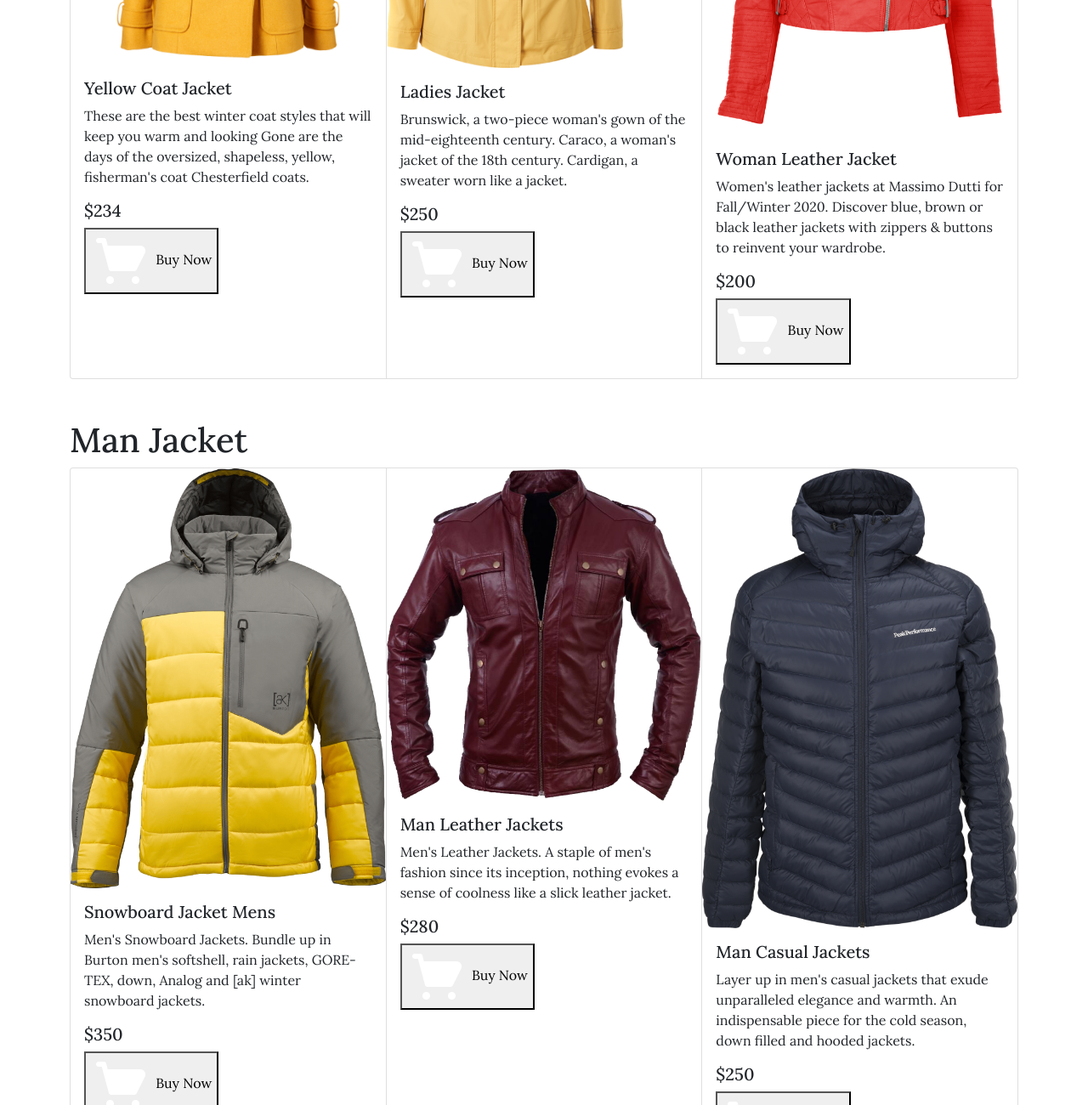
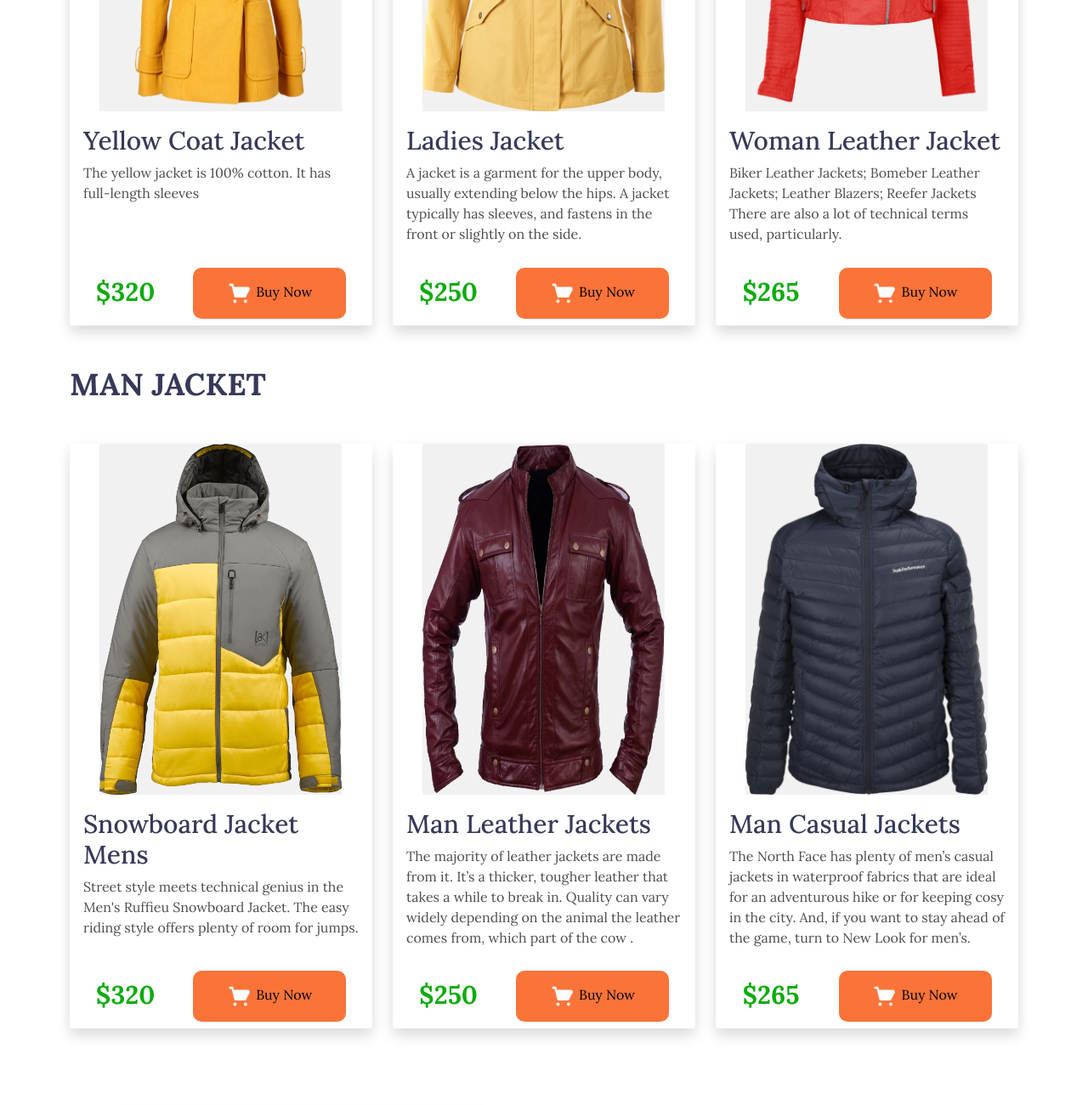
Before and after one commit to Mahfuz60/penguin-fashion-website, a plain HTML site: page index.html in a window 1280 px wide. Shown: the part 1120-2420 px from the top of the page at 85% size. Drawn offline with nearby package versions, Linux system fonts and the light colour scheme.

Commit message:
upload code

```diff
--- a/index.html
+++ b/index.html
@@ -26,7 +26,7 @@
                   <div class="d-flex justify-content-end collapse navbar-collapse" id="navbarNavAltMarkup">
                     <div class=" navbar-nav">
                       <a class="nav-link " aria-current="page" href="#">Home</a>
-                      <a class="nav-link" href="#">Product </a>
+                      <a id="click" class="nav-link" href="#">Product </a>
                       <a class="nav-link" href="#">About us</a>
                       <a class="nav-link " href="#" >Contact us</a>
                     </div>
@@ -36,12 +36,12 @@
         </section>
 
         <section class="container pt-5">
-            <div class=" bg-color row d-flex align-items-center p-5">
+            <div class=" header_part bg-color row d-flex align-items-center p-5">
                 <div class="col-md-6">
-                    <h1>Be the Penguins</h1>
-                    <h1>of Winter</h1>
+                    <h1 class="headline_first">Be the Penguins</h1>
+                    <h1 class="headline_second">of Winter</h1>
                     <p>The Macaroni penguin is found in several locations in the Indian and South Atlantic Oceans, including the Crozet, Kerguelen, Heard, South Georgia and Prince Edward Island groups. The Macaroni penguin is the world’s commonest penguin.</p>
-                    <button type="button"><img src="images/icon2.png" alt=""> Buy Now</button>
+                    <button class="buy_button"type="button"><img src="images/icon2.png" alt=""> Buy Now</button>
 
                 </div >
                 <div class=" bg_img bg_img col-md-6">
@@ -55,83 +55,113 @@
 
 
     <main>
-        <section class="container pt-5">
-            <h1>W0Man Jacket</h1>
-            <div class="card-group">
-                <div class="card">
-                  <img src="images/lady-1.png" class="card-img-top " alt="...">
+        <section  class="container pt-5">
+            <h3 class="product_head mb-5">WoMan Jacket</h3>
+            <div class=" row row-cols-1 row-cols-md-3 g-4 ">
+
+              <div  class="col">
+                <div class="card item_card h-100 w-100 shadow ">
+                  <img src="images/lady-1.png" class="card_img card-img-top" alt="...">
                   <div class="card-body">
-                    <h5 class="card-title">Yellow Coat Jacket </h5>
-                    <p class="card-text">These are the best winter coat styles that will keep you warm and looking Gone are the days of the oversized, shapeless, yellow, fisherman's coat Chesterfield coats. </p>
-                    <h5>$234</h5>
-                    <button><img src="images/icon2.png" alt=""> Buy Now</button>
-
+                    <h5 class="card-title">Yellow Coat Jacket</h5>
+                    <p class="card-text">The yellow jacket is 100% cotton. It has full-length sleeves<p>
 
                   </div>
+                  <div class="card-footer item_footer_card d-flex justify-content-around">
+                    <h5>$320</h5>
+                  <button class="buy_button"><img src="images/icon2.png" alt=""> Buy Now</button>
+                  </div>
                 </div>
-                <div class="card">
-                  <img src="images/lady-2.png" class="card-img-top w-75" alt="...">
+
+              </div>
+              <div class="col">
+                <div class="card item_card h-100 w-100 shadow">
+                  <img src="images/lady-2.png" class="card_img card-img-top" alt="...">
                   <div class="card-body">
-                    <h5 class="card-title">Ladies Jacket </h5>
-                    <p class="card-text">Brunswick, a two-piece woman's gown of the mid-eighteenth century. Caraco, a woman's jacket of the 18th century. Cardigan, a sweater worn like a jacket.</p>
-                    <h5>$250</h5>
-                    <button><img src="images/icon2.png" alt=""> Buy Now</button>
+                    <h5 class="card-title">Ladies Jacket</h5>
+                    <p class="card-text">A jacket is a garment for the upper body, usually extending below the hips. A jacket typically has sleeves, and fastens in the front or slightly on the side. </p>
 
                   </div>
-                </div>
-                <div class="card">
-                  <img src="images/lady-3.png" class="card-img-top " alt="...">
-                  <div class="card-body">
-                    <h5 class="card-title">Woman Leather Jacket </h5>
-                    <p class="card-text">Women's leather jackets at Massimo Dutti for Fall/Winter 2020. Discover blue, brown or black leather jackets with zippers & buttons to reinvent your wardrobe.</p>
-                    <h5>$200</h5>
-                    <button><img src="images/icon2.png" alt=""> Buy Now</button>
-
+                  <div class="card-footer item_footer_card d-flex justify-content-around">
+                      <h5>$250</h5>
+                      <button class="buy_button"><img src="images/icon2.png" alt=""> Buy Now</button>
                   </div>
                 </div>
               </div>
+              <div class="col">
+                <div class="card item_card h-100 w-100 shadow">
+                  <img src="images/lady-3.png" class="card_img card-img-top" alt="...">
+                  <div class="card-body">
+                    <h5 class="card-title">Woman Leather Jacket</h5>
+                    <p class="card-text">Biker Leather Jackets; Bomeber Leather Jackets; Leather Blazers; Reefer Jackets There are also a lot of technical terms used, particularly. </p>
+
+                  </div>
+                  <div class="card-footer item_footer_card d-flex justify-content-around">
+                    <h5>$265</h5>
+                      <button class="buy_button"><img src="images/icon2.png" alt=""> Buy Now</button>
+                  </div>
+                </div>
+              </div>
+          </div>
 
 
         </section>
 
         <section class="container pt-5">
-            <h1>Man Jacket</h1>
-            <div class="card-group">
-                <div class="card">
-                  <img src="images/man1.png" class="card-img-top" alt="...">
-                  <div class="card-body">
+            <h1 class="product_head mb-5">Man Jacket</h1>
+            <div class=" row row-cols-1 row-cols-md-3 g-4 ">
+
+              <div class="col">
+                <div class="card item_card h-100 w-100 shadow ">
+                  <img src="images/man1.png" class="card_img  card-img-top" alt="...">
+                  <div class="card-body ">
                     <h5 class="card-title">Snowboard Jacket Mens</h5>
-                    <p class="card-text">Men's Snowboard Jackets. Bundle up in Burton men's softshell, rain jackets, GORE-TEX, down, Analog and [ak] winter snowboard jackets. </p>
-                    <h5>$350</h5>
-                    <button><img src="images/icon2.png" alt=""> Buy Now</button>
-
+                    <p class="card-text">Street style meets technical genius in the Men's Ruffieu Snowboard Jacket. The easy riding style offers plenty of room for jumps.</p>
 
                   </div>
+                  <div class="card-footer item_footer_card d-flex justify-content-around ">
+                    <h5>$320</h5>
+                    <button class=" buy_button"><img src="images/icon2.png" alt=""> Buy Now</button>
+                  </div>
                 </div>
-                <div class="card">
-                  <img src="images/man2.png" class="card-img-top" alt="...">
+
+              </div>
+
+              <div class="col">
+                <div class="card item_card h-100 w-100 shadow">
+                  <img src="images/man2.png" class="card_img  card-img-top" alt="...">
                   <div class="card-body">
-                    <h5 class="card-title">Man Leather Jackets </h5>
-                    <p class="card-text">Men's Leather Jackets. A staple of men's fashion since its inception, nothing evokes a sense of coolness like a slick leather jacket.</p>
-                    <h5>$280</h5>
-                    <button><img src="images/icon2.png" alt=""> Buy Now</button>
+                    <h5 class="card-title">Man Leather Jackets</h5>
+                    <p class="card-text">The majority of leather jackets are made from it. It’s a thicker, tougher leather that takes a while to break in. Quality can vary widely depending on the animal the leather comes from, which part of the cow .</p>
 
                   </div>
-                </div>
-                <div class="card">
-                  <img src="images/man3.png" class="card-img-top" alt="...">
-                  <div class="card-body">
-                    <h5 class="card-title">Man Casual Jackets</h5>
-                    <p class="card-text">Layer up in men's casual jackets that exude unparalleled elegance and warmth. An indispensable piece for the cold season, down filled and hooded jackets.</p>
+                  <div class="card-footer item_footer_card d-flex justify-content-around">
                     <h5>$250</h5>
-                    <button><img src="images/icon2.png" alt=""> Buy Now</button>
-
+                      <button class="buy_button"><img src="images/icon2.png" alt=""> Buy Now</button>
                   </div>
                 </div>
               </div>
 
+              <div class="col">
+                <div class="card item_card h-100 w-100 shadow">
+                  <img src="images/man3.png" class="card_img  card-img-top" alt="...">
+                  <div class="card-body">
+                    <h5 class="card-title">Man Casual Jackets</h5>
+                    <p class="card-text">The North Face has plenty of men’s casual jackets in waterproof fabrics that are ideal for an adventurous hike or for keeping cosy in the city. And, if you want to stay ahead of the game, turn to New Look for men’s.</p>
+
+                  </div>
+                  <div class="card-footer item_footer_card d-flex justify-content-around">
+                      <h5>$265</h5>
+                      <button class="buy_button"><img src="images/icon2.png" alt=""> Buy Now</button>
+                  </div>
+                </div>
+              </div>
+          </div>
+
 
         </section>
+
+
 
         <section class="container pt-5 ">
 
@@ -238,7 +268,7 @@
                         </div>
                           <div class="msg">
 
-                            <div class="text">Massage</div>
+                            <div class="text">Product Feedback*</div>
                             <textarea  cols="25" rows="4" required></textarea>
                             </div>
                             <button class="button" type="submit" >Submit</button>
--- a/style.css
+++ b/style.css
@@ -1,4 +1,10 @@
 @import url('https://fonts.googleapis.com/css2?family=Lora:ital,wght@0,400;0,500;0,600;0,700;1,600&display=swap');
+
+ .navbar-nav .nav-link{
+     color: #20212e;
+     margin:10px;
+     font-size: 20px;
+ }
 
 body{
     font-family: 'Lora', serif;
@@ -7,7 +13,97 @@ body{
     background-color:#FFFBF0;
 }
 
+.header_part{
+    margin-left: 0;
+}
+.headline_first{
+    color:rgb(134, 185, 58);
+    font-weight:700;
+    text-transform: uppercase;
+    font-size:50px;
+}
 
+.headline_second{
+    color:#363958;
+    font-weight:700;
+    text-transform: uppercase;
+    font-size:50px;
+    line-height:2rem;
+}
+
+.header_part p{
+    color:grey;
+    font-size: 18px;
+    margin:25px 0;
+
+
+
+}
+
+.buy_button{
+
+    background-color:#fa7339;
+    border-radius: 10px;
+    height:60px;
+    width:180px;
+    text-align:center;
+    border-style: none;
+    padding:5px;
+    margin-left: 5px;
+}
+
+.buy_button:hover{
+    background-color:#363958;
+    color: white;
+}
+
+.buy_button img{
+
+    width:30px;
+}
+
+
+.item_card{
+    border: 0;
+}
+.item_footer_card{
+
+    background-color:white;
+    border: 0;
+}
+
+.product_head{
+    color:#363958;
+    font-size:36px;
+    font-weight:700;
+    text-transform: uppercase;
+}
+
+.card-title{
+    color:#363958;
+    font-size: 30px;
+
+}
+
+.card_img{
+    width:80%;
+    height:60%;
+    background-color:#F1F1F1;
+   margin-left:35px;
+    position:center;
+}
+
+.card-footer h5{
+   margin-top: 10px;
+    font-size: 30px;
+    margin-right:10px;
+    font-weight:700;
+    color:rgb(13, 172, 13);
+}
+
+.card-text{
+    color: rgb(78, 77, 77);
+}
 
 
 
@@ -15,7 +111,7 @@ body{
 
 
 footer{
-    background-color:rgb(63, 47, 47);
+    background-color:rgb(54, 41, 41);
     height:500px;
     margin-bottom: 0;
 
@@ -87,6 +183,9 @@ footer{
 
 }
 
+.social a:hover{
+    background-color:#363958;
+}
 .text{
     color:silver;
     font-size:20px;
```
